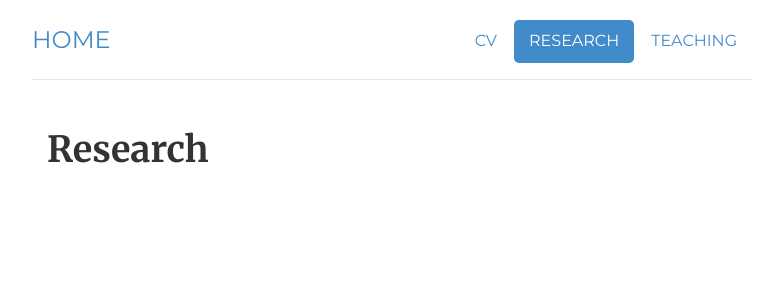
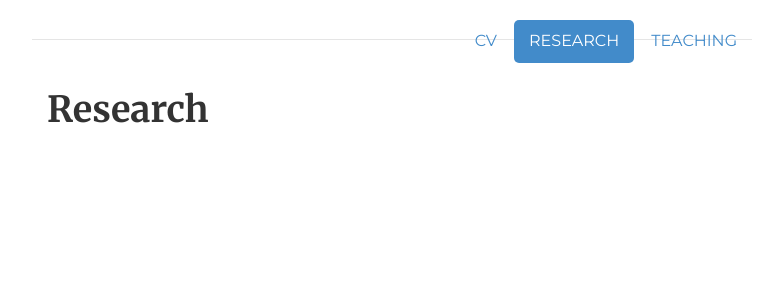
Before and after one commit to morihiroaki/morihiroaki.github.io, a Jekyll site: the page built from research.html, in a window 1280 px wide. Shown: the top 300 px of the page, without its empty margins (248-1031 px from the left). Built offline with Jekyll 4.4.1, drawn with Linux system fonts in a browser that asks for light colours.

Commit message:
Update header_subpage.html

```diff
--- a/_includes/header_subpage.html
+++ b/_includes/header_subpage.html
@@ -6,6 +6,6 @@
           </ul>
         </li>
       </ul>
-      <h3><class="text-muted"><a href="/">Home</a></h3>
+      <h3><class="text-muted"><a href="/"></a></h3>
 </nav>
 </div> <!-- /header -->
```
